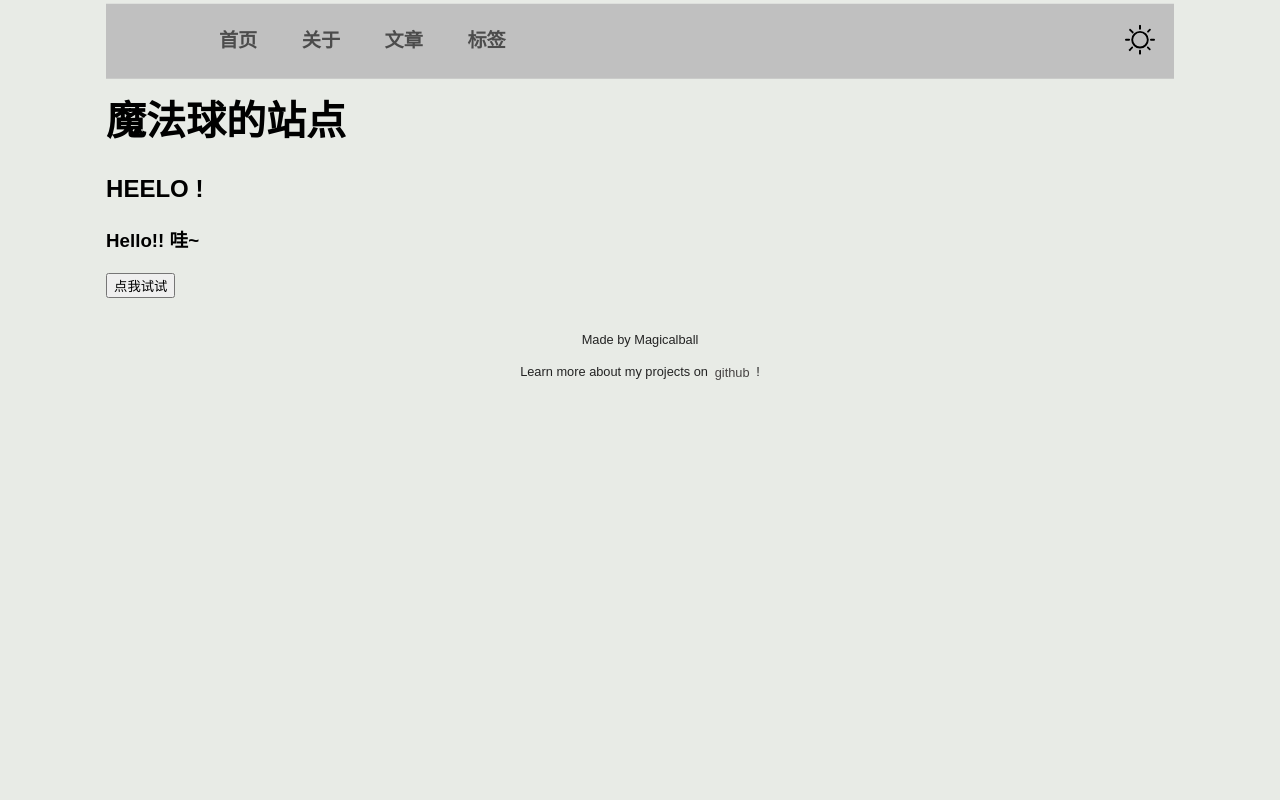
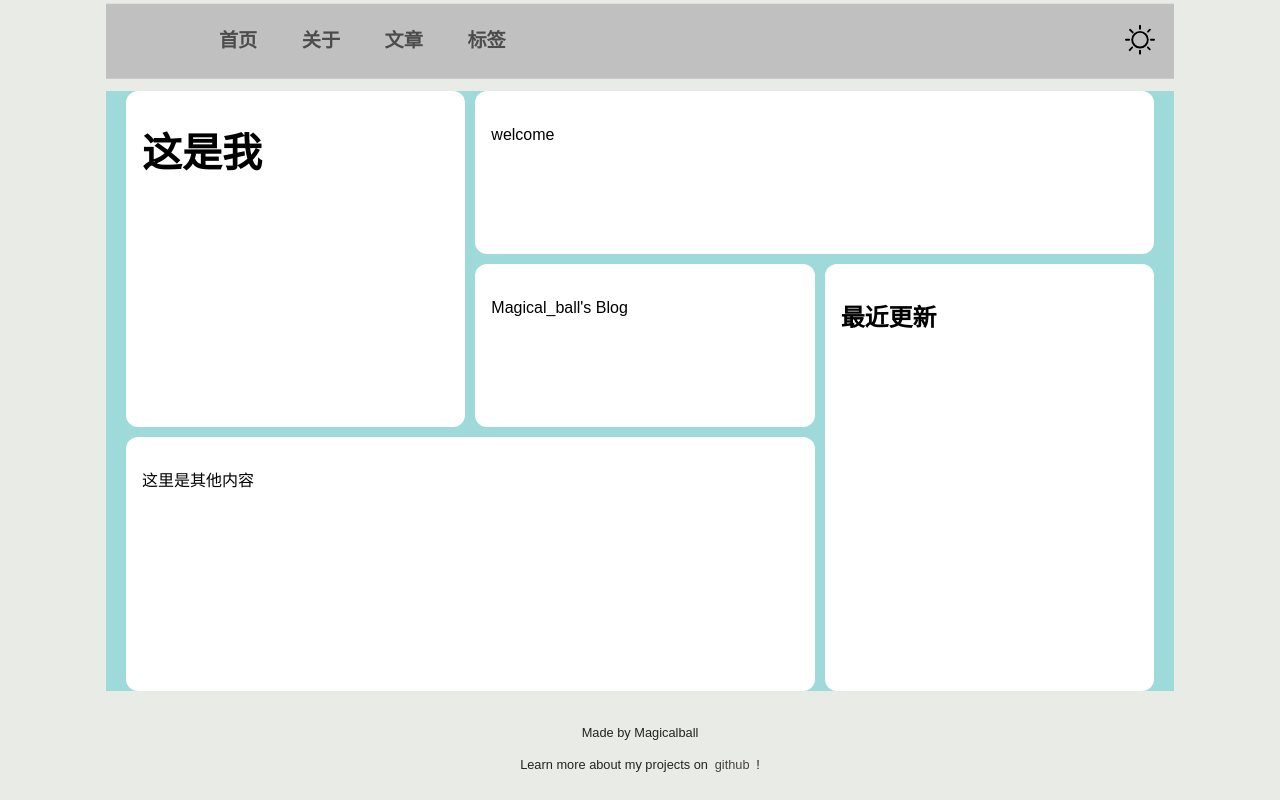
Before and after one commit to Magicalball/astro-blog-magical, an Astro site: page / in a window 1280 px wide. Built offline with nearby package versions, Linux system fonts and the light colour scheme; Astro itself is replaced by a stand-in of ours.

Commit message:
重构首页布局

```diff
--- a/src/layouts/BaseLayout.astro
+++ b/src/layouts/BaseLayout.astro
@@ -19,6 +19,9 @@ const { pageTitle } = Astro.props
     <Header />
 
     <h1>{pageTitle}</h1>
+
+
+
     <slot />
 
     <Footer />
--- a/src/pages/index.astro
+++ b/src/pages/index.astro
@@ -1,11 +1,35 @@
 ---
-import Greeting from '../components/Greeting'
-import BaseLayout from '../layouts/BaseLayout.astro'
+import BaseLayout from "../layouts/BaseLayout.astro";
+import "../styles/home.css";
 
-const pageTitle = '魔法球的站点'
+const pageTitle = "魔法球的站点";
 ---
 
-<BaseLayout pageTitle={pageTitle}>
-  <h2>HEELO !</h2>
-  <Greeting client:load messages={['Hello!', 'Hi~', 'Miao~', 'Wwww']} />
+<BaseLayout>
+  <div class="maxblock">
+    <!--left -->
+    <div class="span-left">
+      <h1>这是我</h1>
+    </div>
+
+    <!-- above -->
+    <div class="span-above">
+      <p>welcome</p>
+    </div>
+
+    <!-- below -->
+    <div class="span-below">
+      <p>这里是其他内容</p>
+    </div>
+
+    <!-- center -->
+    <div class="span-center">
+      <p>Magical_ball's Blog</p>
+    </div>
+
+    <!-- right -->
+    <div class="span-right">
+      <h2>最近更新</h2>
+    </div>
+  </div>
 </BaseLayout>
--- /dev/null
+++ b/src/styles/home.css
@@ -0,0 +1,64 @@
+.maxblock {
+  display: grid;
+  grid-template-columns: 1fr 1fr 1fr 1fr 2fr; /* 中间2份，左右各1份 */
+  grid-template-rows: 2fr 2fr 1fr 2fr; /* 上下各1份，中间2份 */
+  gap: 10px;
+  max-width: 100%;
+  height: 600px;
+  padding: 0 20px;
+  background-color: rgb(158, 218, 218);
+}
+
+.span-left {
+  background-color: rgb(255, 255, 255);
+  grid-column: 1 / 3;
+  grid-row: 1 / 3;
+  border-radius: 12px;
+  padding: 16px;
+  transition: all 0.3s ease;
+}
+
+.span-above {
+  background-color:rgb(255, 255, 255);
+  grid-column: 3 / 6;
+  grid-row: 1;
+  padding: 16px;
+  border-radius: 12px;
+  transition: all 0.3s ease;
+}
+
+.span-below {
+  background-color: rgb(255, 255, 255);
+  grid-column: 1 / 5;
+  grid-row: 3 / 5;
+  border-radius: 12px;
+  padding: 16px;
+  transition: all 0.3s ease;
+}
+
+.span-right {
+  background-color: rgb(255, 255, 255);
+  grid-column: 5 / 6;
+  grid-row: 2 / 5;
+  border-radius: 12px;
+  padding: 16px;
+  transition: all 0.3s ease;
+}
+
+.span-center {
+  background-color: rgb(255, 255, 255);
+  grid-column: 3 / 5;
+  grid-row: 2; ;
+  border-radius: 12px;
+  padding: 16px;
+  transition: all 0.3s ease;
+}
+
+.span-left:hover,
+.span-above:hover,
+.span-below:hover,
+.span-right:hover,
+.span-center:hover {
+  transform: translateY(-5px);
+  box-shadow: 0 8px 12px rgba(0, 0, 0, 0.15);
+}
```
